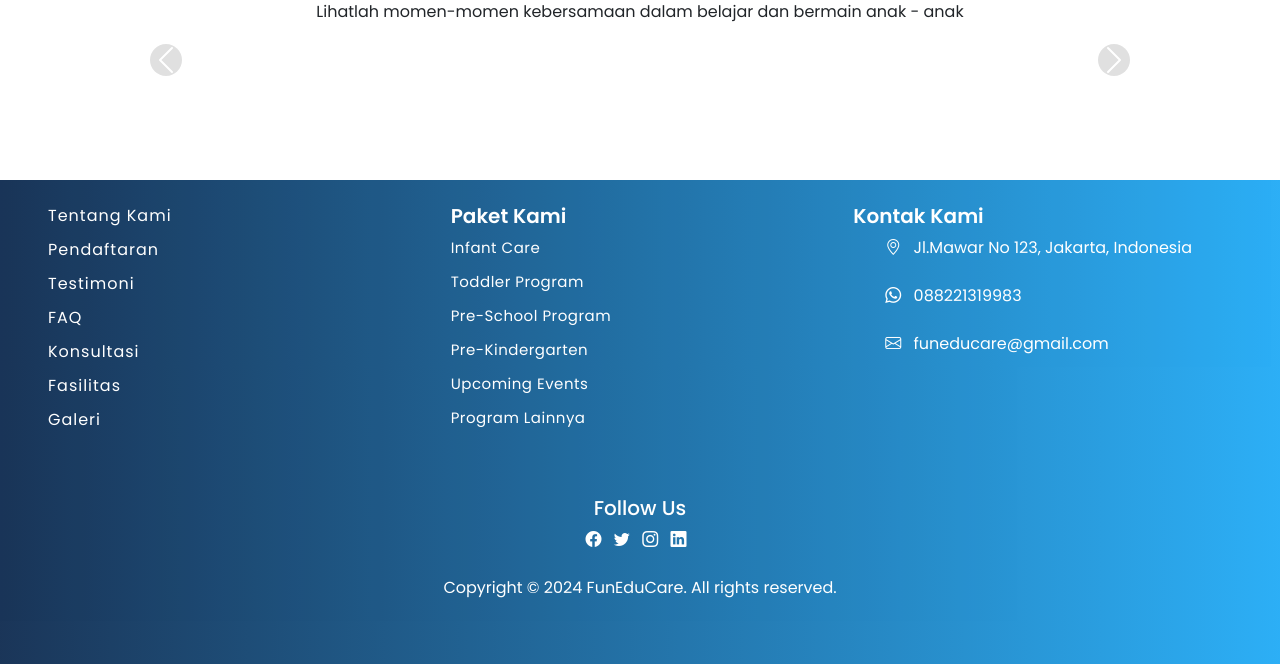
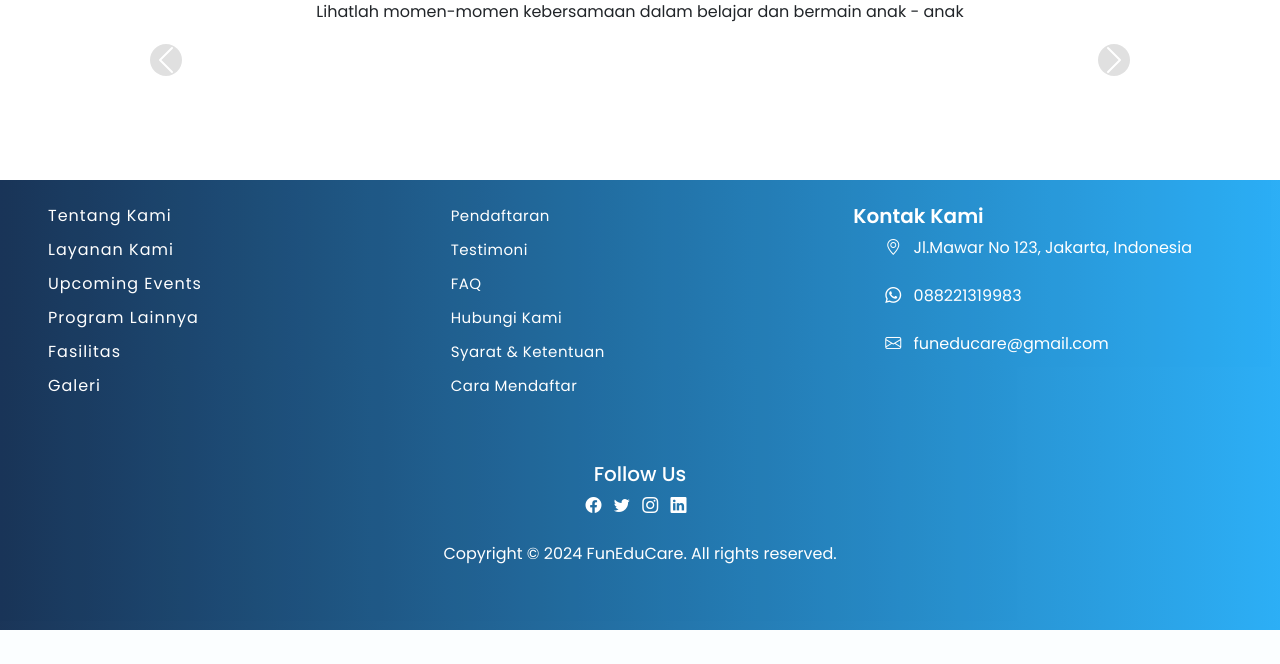
Before and after one commit to bantengmerah6751/KELOMPOK13_BE, a Django app: page /aboutus/ in a window 1280 px wide. Shown: the part 2682-3346 px from the top of the page. After the commit the page ends 3312 px from the top, so only its background shows below. Run offline with Django 5.2, Linux system fonts and the light colour scheme; data that the repository does not hold is empty.

Commit message:
Update base.html
update footer

```diff
--- a/kelompok13/funeducare/templates/base/base.html
+++ b/kelompok13/funeducare/templates/base/base.html
@@ -135,19 +135,14 @@
               <li>
                 <a href="{% url 'aboutus:aboutus' %}#siapakami">Tentang Kami</a>
               </li>
-              <li><a href="{% url 'programs:programs' %}">Pendaftaran</a></li>
               <li>
-                <a href="{% url 'home:home' %}#testimonialCarousel"
-                  >Testimoni</a
-                >
+                <a href="{% url 'programs:programs' %}#service">Layanan Kami</a>
               </li>
               <li>
-                <a href="{% url 'contactus:contactus' %}#faq-list">FAQ</a>
+                <a href="{% url 'programs:programs' %}#upcoming-event">Upcoming Events</a>
               </li>
               <li>
-                <a href="{% url 'contactus:contactus' %}#konsultasi"
-                  >Konsultasi</a
-                >
+                <a href="{% url 'programs:programs' %}#program-lainnya">Program Lainnya</a>
               </li>
               <li><a href="{% url 'home:home' %}#fasilitas">Fasilitas</a></li>
               <li><a href="{% url 'aboutus:aboutus' %}#galeri">Galeri</a></li>
@@ -155,35 +150,22 @@
           </div>
           <!-- footer column 2 -->
           <div class="col-md-4">
-            <h4>Paket Kami</h4>
             <ul class="list2">
+              <li><a href="{% url 'programs:programs' %}">Pendaftaran</a></li>
               <li>
-                <a href="{% url 'programs:programs' %}#service">Infant Care</a>
+                <a href="{% url 'home:home' %}#testimonialCarousel">Testimoni</a>
               </li>
               <li>
-                <a href="{% url 'programs:programs' %}#service"
-                  >Toddler Program</a
-                >
+                <a href="{% url 'contactus:contactus' %}#faq-list">FAQ</a>
               </li>
               <li>
-                <a href="{% url 'programs:programs' %}#service"
-                  >Pre-School Program</a
-                >
+                <a href="{% url 'contactus:contactus' %}#konsultasi">Hubungi Kami</a>
               </li>
               <li>
-                <a href="{% url 'programs:programs' %}#service"
-                  >Pre-Kindergarten</a
-                >
+                <a href="{% url 'pendaftaran:syarat' %}">Syarat & Ketentuan</a>
               </li>
               <li>
-                <a href="{% url 'programs:programs' %}#service"
-                  >Upcoming Events</a
-                >
-              </li>
-              <li>
-                <a href="{% url 'programs:programs' %}#service"
-                  >Program Lainnya</a
-                >
+                <a href="{% url 'pendaftaran:cara_mendaftar' %}">Cara Mendaftar</a>
               </li>
             </ul>
           </div>
```
